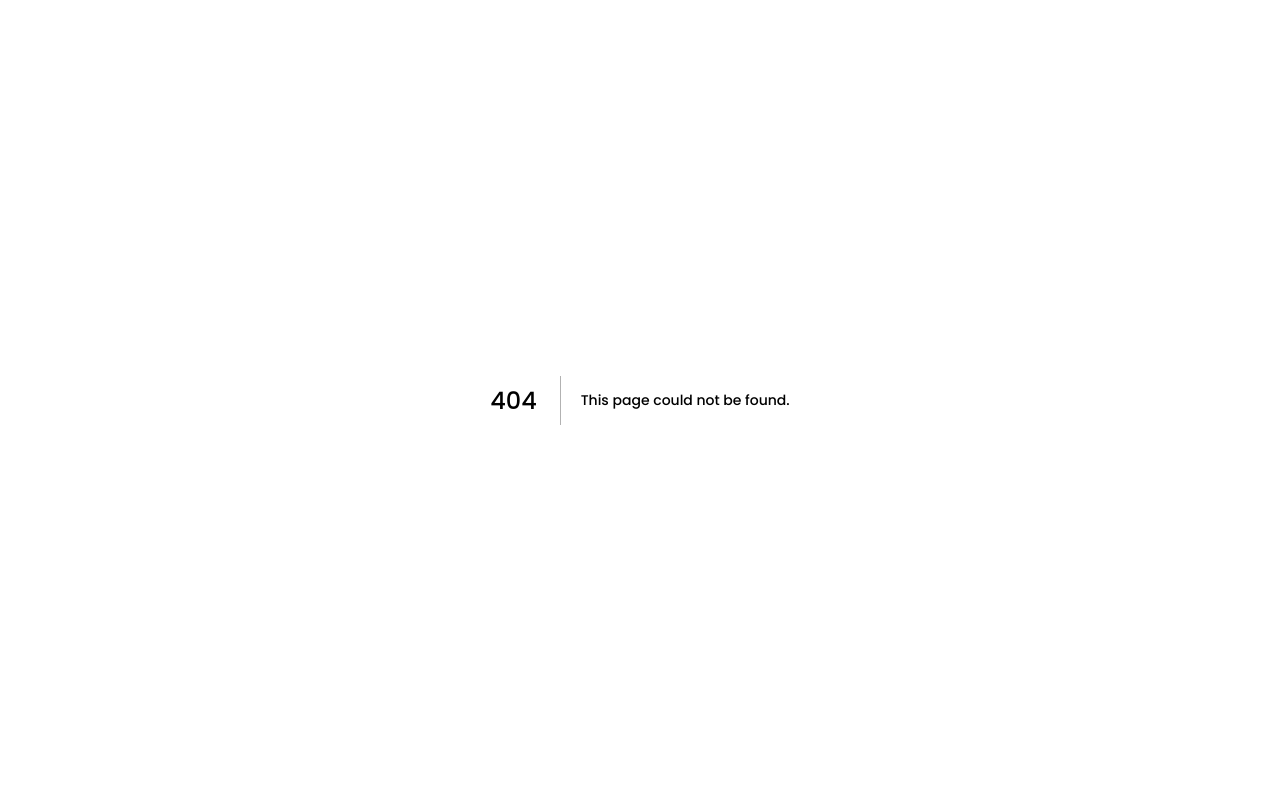
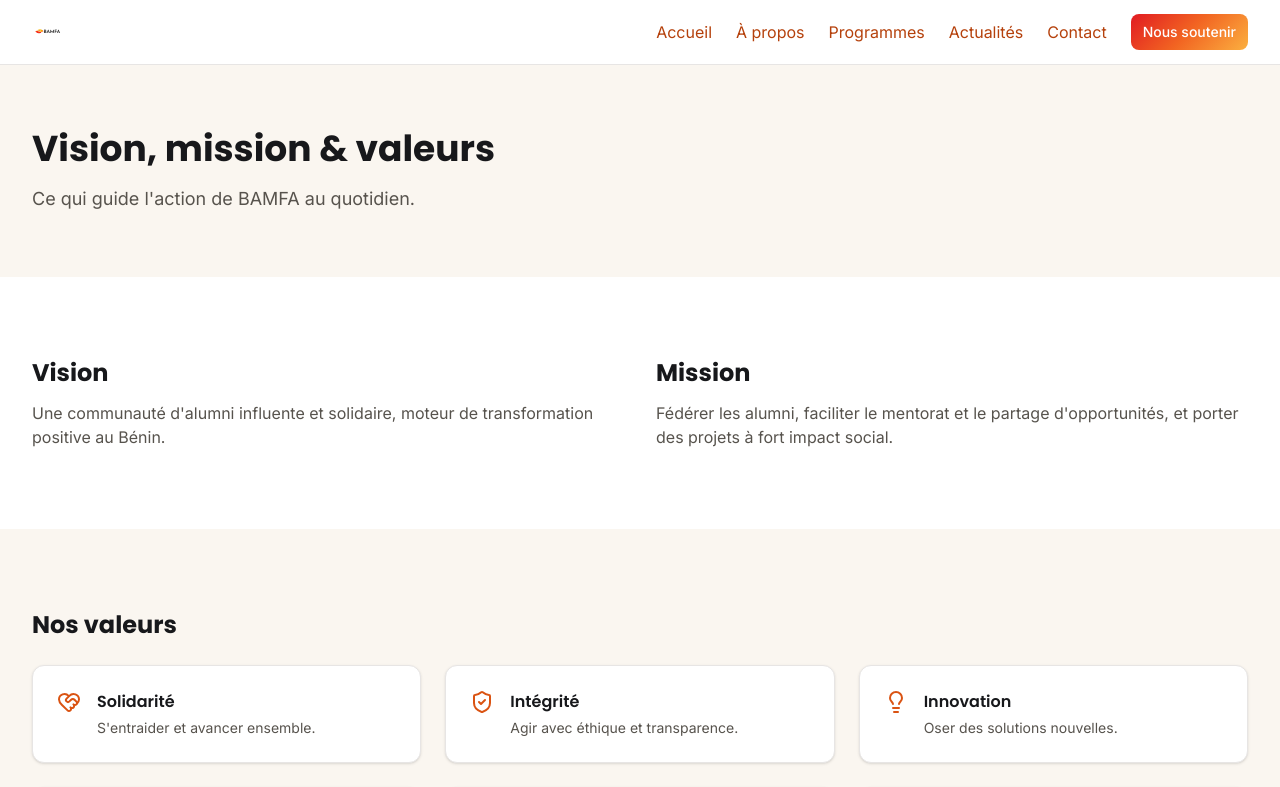
Before and after one commit to bamfatech/plateforme-bamfa-frontend, a Next.js app: page /vision-mission-valeurs in a window 1280 px wide. Before the commit this address had no page. Shown: the top 787 px of the page. Built offline with nearby package versions, Linux system fonts and the light colour scheme.

Commit message:
feat(frontend): pages a-propos, vision-mission-valeurs, fonctionnement

```diff
--- /dev/null
+++ b/app/(public)/a-propos/page.tsx
@@ -0,0 +1,27 @@
+import { Container } from "@/components/ui/Container";
+import { Section } from "@/components/ui/Section";
+import { PageHeader } from "@/components/sections/PageHeader";
+import { about } from "@/content/about";
+
+export const metadata = {
+  title: "À propos — BAMFA",
+  description: "Découvrez BAMFA, le réseau des alumni de la Mastercard Foundation au Bénin.",
+};
+
+export default function AboutPage() {
+  return (
+    <>
+      <PageHeader title={about.header.title} intro={about.header.intro} />
+      <Section>
+        <Container className="flex flex-col gap-10">
+          {about.sections.map((s) => (
+            <div key={s.title} className="max-w-3xl">
+              <h2 className="font-heading text-2xl font-bold text-ink">{s.title}</h2>
+              <p className="mt-3 text-stone-600">{s.text}</p>
+            </div>
+          ))}
+        </Container>
+      </Section>
+    </>
+  );
+}
--- /dev/null
+++ b/app/(public)/fonctionnement/page.tsx
@@ -0,0 +1,28 @@
+import { Container } from "@/components/ui/Container";
+import { Section } from "@/components/ui/Section";
+import { Card } from "@/components/ui/Card";
+import { PageHeader } from "@/components/sections/PageHeader";
+import { howItWorks } from "@/content/how-it-works";
+
+export const metadata = {
+  title: "Fonctionnement — BAMFA",
+  description: "Gouvernance, adhésion et activités de l'association BAMFA.",
+};
+
+export default function HowItWorksPage() {
+  return (
+    <>
+      <PageHeader title={howItWorks.header.title} intro={howItWorks.header.intro} />
+      <Section>
+        <Container className="grid grid-cols-1 gap-6 md:grid-cols-3">
+          {howItWorks.sections.map((s) => (
+            <Card key={s.title}>
+              <h2 className="font-heading text-xl font-semibold text-ink">{s.title}</h2>
+              <p className="mt-2 text-stone-600">{s.text}</p>
+            </Card>
+          ))}
+        </Container>
+      </Section>
+    </>
+  );
+}
--- /dev/null
+++ b/app/(public)/vision-mission-valeurs/page.tsx
@@ -0,0 +1,40 @@
+import { Container } from "@/components/ui/Container";
+import { Section } from "@/components/ui/Section";
+import { PageHeader } from "@/components/sections/PageHeader";
+import { ValueCard } from "@/components/sections/ValueCard";
+import { values } from "@/content/values";
+
+export const metadata = {
+  title: "Vision, mission & valeurs — BAMFA",
+  description: "La vision, la mission et les valeurs qui guident BAMFA.",
+};
+
+export default function ValuesPage() {
+  return (
+    <>
+      <PageHeader title={values.header.title} intro={values.header.intro} />
+      <Section>
+        <Container className="grid grid-cols-1 gap-8 md:grid-cols-2">
+          <div>
+            <h2 className="font-heading text-2xl font-bold text-ink">{values.vision.title}</h2>
+            <p className="mt-3 text-stone-600">{values.vision.text}</p>
+          </div>
+          <div>
+            <h2 className="font-heading text-2xl font-bold text-ink">{values.mission.title}</h2>
+            <p className="mt-3 text-stone-600">{values.mission.text}</p>
+          </div>
+        </Container>
+      </Section>
+      <Section className="bg-cream">
+        <Container>
+          <h2 className="font-heading text-2xl font-bold text-ink">Nos valeurs</h2>
+          <div className="mt-6 grid grid-cols-1 gap-6 md:grid-cols-2 lg:grid-cols-3">
+            {values.items.map((v) => (
+              <ValueCard key={v.title} icon={v.icon} title={v.title} description={v.description} />
+            ))}
+          </div>
+        </Container>
+      </Section>
+    </>
+  );
+}
--- /dev/null
+++ b/content/about.ts
@@ -0,0 +1,21 @@
+// Contenu de substitution — à remplacer par le contenu officiel BAMFA.
+export const about = {
+  header: {
+    title: "À propos de BAMFA",
+    intro: "La Benin Association of the Mastercard Foundation Alumni rassemble les diplômés de la Mastercard Foundation au Bénin.",
+  },
+  sections: [
+    {
+      title: "Qui sommes-nous",
+      text: "BAMFA est une association qui réunit les alumni de la Mastercard Foundation afin de renforcer leurs liens, valoriser leurs parcours et démultiplier leur impact au service du développement.",
+    },
+    {
+      title: "Le réseau Mastercard Foundation",
+      text: "Nos membres sont issus des programmes de la Mastercard Foundation. Ensemble, ils forment un réseau d'entraide, de mentorat et de collaboration à l'échelle nationale et internationale.",
+    },
+    {
+      title: "Notre histoire",
+      text: "Née de la volonté des alumni de rester connectés et d'agir collectivement, BAMFA structure aujourd'hui ses actions autour de la communauté, des opportunités et de l'impact.",
+    },
+  ],
+};
--- /dev/null
+++ b/content/how-it-works.ts
@@ -0,0 +1,9 @@
+// Contenu de substitution — à remplacer par le contenu officiel BAMFA.
+export const howItWorks = {
+  header: { title: "Fonctionnement", intro: "Comment BAMFA s'organise et agit." },
+  sections: [
+    { title: "Gouvernance", text: "BAMFA est animée par un bureau élu et des comités thématiques, avec des mandats renouvelés régulièrement." },
+    { title: "Adhésion", text: "Tout alumni de la Mastercard Foundation au Bénin peut rejoindre l'association et participer à ses activités." },
+    { title: "Activités", text: "Mentorat, formations, événements, partage d'opportunités et projets communautaires rythment la vie de l'association." },
+  ],
+};
--- /dev/null
+++ b/content/values.ts
@@ -0,0 +1,23 @@
+// Contenu de substitution — à remplacer par le contenu officiel BAMFA.
+import { Compass, HeartHandshake, Lightbulb, ShieldCheck, Sprout, Users } from "lucide-react";
+import type { LucideIcon } from "lucide-react";
+
+export const values = {
+  header: { title: "Vision, mission & valeurs", intro: "Ce qui guide l'action de BAMFA au quotidien." },
+  vision: {
+    title: "Vision",
+    text: "Une communauté d'alumni influente et solidaire, moteur de transformation positive au Bénin.",
+  },
+  mission: {
+    title: "Mission",
+    text: "Fédérer les alumni, faciliter le mentorat et le partage d'opportunités, et porter des projets à fort impact social.",
+  },
+  items: [
+    { icon: HeartHandshake as LucideIcon, title: "Solidarité", description: "S'entraider et avancer ensemble." },
+    { icon: ShieldCheck as LucideIcon, title: "Intégrité", description: "Agir avec éthique et transparence." },
+    { icon: Lightbulb as LucideIcon, title: "Innovation", description: "Oser des solutions nouvelles." },
+    { icon: Sprout as LucideIcon, title: "Impact", description: "Servir les communautés durablement." },
+    { icon: Users as LucideIcon, title: "Inclusion", description: "Valoriser chaque membre." },
+    { icon: Compass as LucideIcon, title: "Excellence", description: "Viser haut, avec exigence." },
+  ],
+};
```
Also changed, not shown: 1 other file (tests, documents, lock files or other folders).
